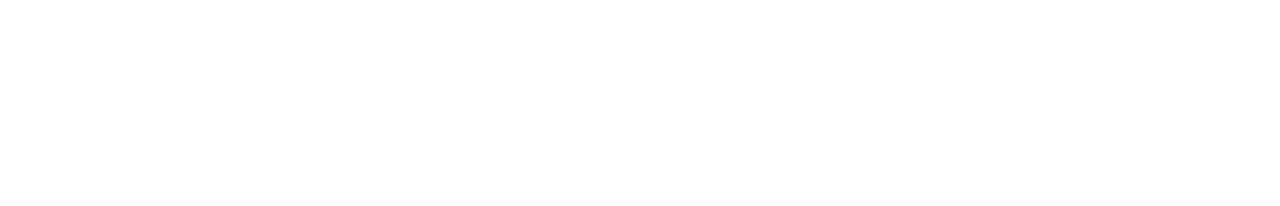
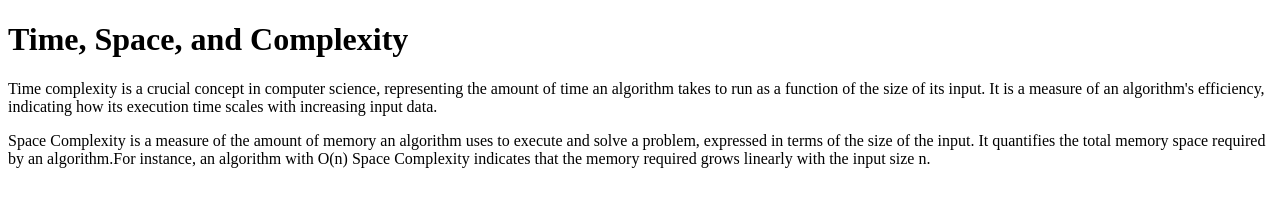
Before and after one commit to acciojob/time-and-space-complexity-Harry629, a website: page main.html in a window 1280 px wide. Drawn offline with Linux system fonts and the light colour scheme.

Commit message:
created a submission

```diff
--- a/main.html
+++ b/main.html
@@ -9,8 +9,10 @@
 <body>
 	<!-- the entire body must be written by student -->
     <script type="text/javascript" src="./script.js">
-</script>
-
+	</script>
+	<h1>Time, Space, and Complexity</h1>
+	<p>Time complexity is a crucial concept in computer science, representing the amount of time an algorithm takes to run as a function of the size of its input. It is a measure of an algorithm's efficiency, indicating how its execution time scales with increasing input data. </p>
+	<p><bold>Space Complexity</bold> is a measure of the amount of memory an algorithm uses to execute and solve a problem, expressed in terms of the size of the input. It quantifies the total memory space required by an algorithm.For instance, an algorithm with O(n) Space Complexity indicates that the memory required grows linearly with the input size n. </p>
 </body>
 
 </html>
```
